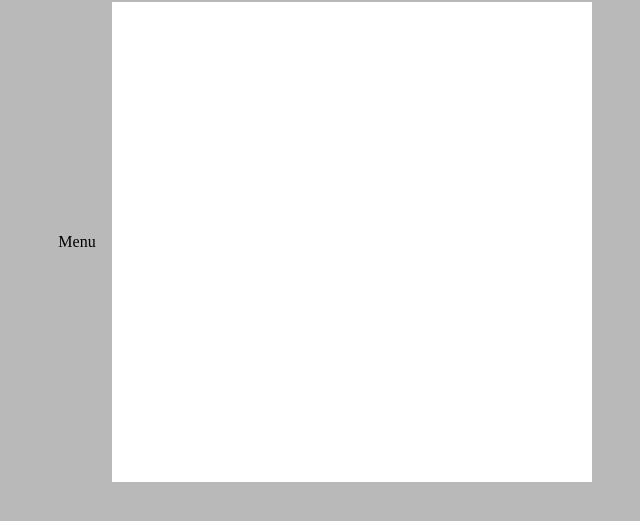
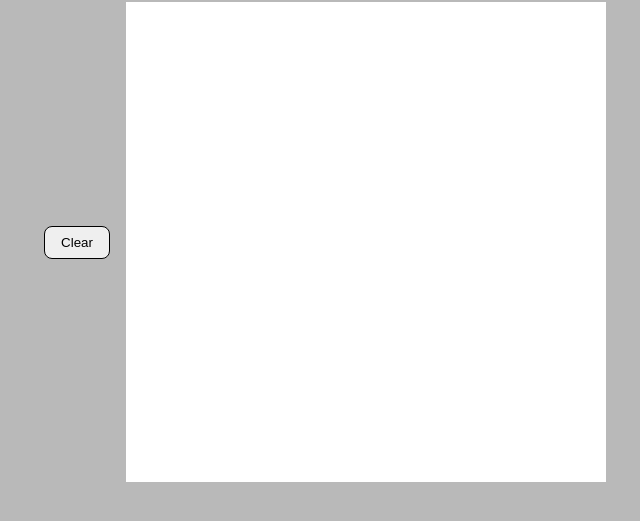
Before and after one commit to bienvenuushindi/Etch-a-Sketch, a plain HTML site: page index.html in a window 1280 px wide. Shown: the part 141-662 px from the top of the page, without its empty margins (323-963 px from the left). Drawn offline with Linux system fonts and the light colour scheme.

Commit message:
Add a button,add new class to Style

```diff
--- a/index.html
+++ b/index.html
@@ -11,7 +11,7 @@
   </header>
   <div class="main">
       <div class="menu">
-          Menu
+          <button id="clear" class=" btn">Clear</button>
       </div>
       <div class="container"></div>
   </div>
--- a/style.css
+++ b/style.css
@@ -40,3 +40,12 @@ header{
     height: 100%;
     width: 30px;
 }
+.btn{
+    padding:.5rem 1rem;
+    border: 1px solid #000;
+    border-radius: .5rem;
+    transition: all 1s;
+}
+.btn:hover{
+    box-shadow: 1px 1px 5px #000;
+}
```
